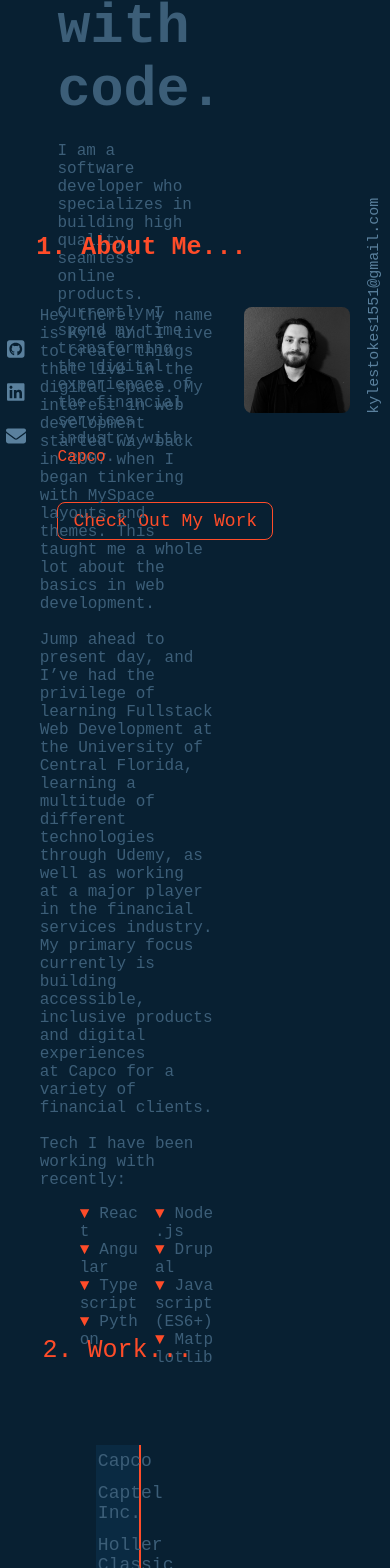
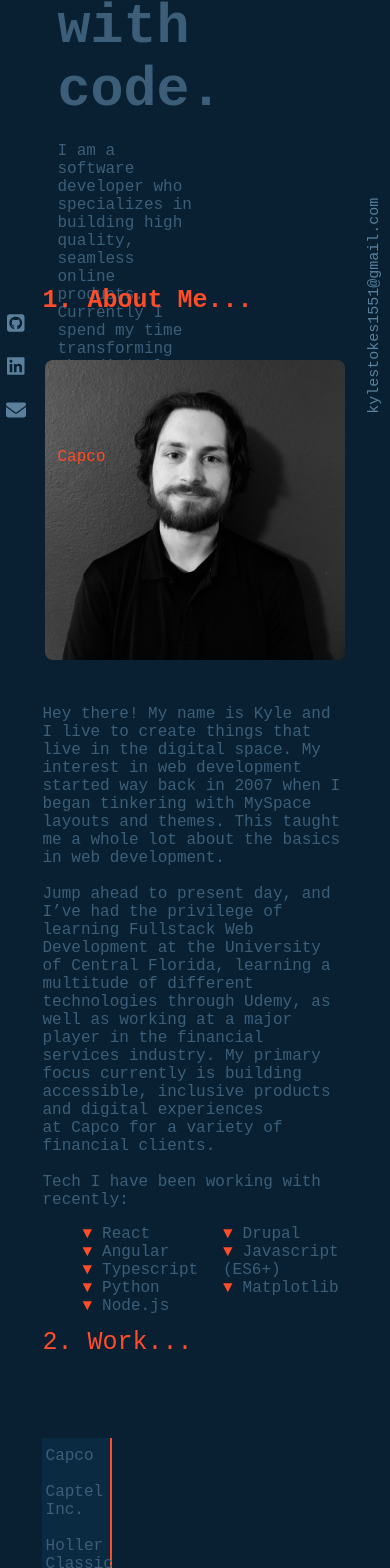
Before and after one commit to kylest0kes/folio, a React (Create React App) app: page / in a window 390 px wide. Shown: the part 358-1926 px from the top of the page. Built offline with nearby package versions, Linux system fonts and the light colour scheme.

Commit message:
added a lot of web responsiveness

```diff
--- a/src/App.js
+++ b/src/App.js
@@ -16,6 +16,7 @@ import "./App.css";
 
 function App() {
   const isDesktop = useMediaQuery({ query: "(min-width: 860px)" });
+
 
   return (
     <div className="App">
--- /dev/null
+++ b/src/Components/AboutDesktop/AboutDesktop.css
@@ -0,0 +1,51 @@
+.bio-header {
+  margin-bottom: 45px;
+  color: #ff4c29;
+  font-size: 25px;
+}
+
+.bio-card {
+  display: flex;
+  flex-wrap: wrap;
+  justify-content: center;
+}
+
+.img-responsive {
+  width: 100%;
+  height: auto;
+  display: block;
+  border-radius: 8px;
+}
+
+.bio-card-img {
+  float: left;
+  width: 250px;
+  border-radius: 8px;
+}
+
+.bio-card-text {
+  max-width: 55%;
+  word-wrap: break-word;
+  font-size: 16px;
+  color: #3c5e78;
+  margin-left: 30px;
+}
+
+.bio-card-text h2 > small {
+  display: block;
+  font-size: 70%;
+}
+
+.tech {
+  columns: 2;
+  -webkit-columns: 2;
+  -moz-columns: 2;
+  list-style: none;
+}
+
+.tech li::before {
+  content: "\25bc";
+  transform: rotate(100deg);
+  padding-right: 10px;
+  color: #ff4c29;
+}
--- /dev/null
+++ b/src/Components/AboutDesktop/AboutDesktop.js
@@ -0,0 +1,51 @@
+import React from "react";
+import kyle from "../../Assets/imgs/kyle.jpg";
+
+import "./AboutDesktop.css";
+
+const AboutDesktop = () => {
+  return (
+    <div className="bio-container" id="about-me-section">
+      <h1 className="bio-header">1. About Me...</h1>
+      <div className="bio-card">
+        <div className="bio-card-img">
+          <img src={kyle} className="img-responsive" alt="kyle" />
+        </div>
+
+        <div className="bio-card-text">
+          <span className="about-me-desc">
+            Hey there! My name is Kyle and I live to create things that live in
+            the digital space. My interest in web development started way back
+            in 2007 when I began tinkering with MySpace layouts and themes. This
+            taught me a whole lot about the basics in web development.
+            <br />
+            <br />
+            Jump ahead to present day, and I’ve had the privilege of learning
+            Fullstack Web Development at the University of Central Florida,
+            learning a multitude of different technologies through Udemy, as
+            well as working at a major player in the financial services
+            industry. My primary focus currently is building accessible,
+            inclusive products and digital experiences at Capco for a variety of
+            financial clients.
+            <br />
+            <br />
+            Tech I have been working with recently:
+            <br />
+            <ul className="tech">
+              <li>React</li>
+              <li>Angular</li>
+              <li>Typescript</li>
+              <li>Python</li>
+              <li>Node.js</li>
+              <li>Drupal</li>
+              <li>Javascript (ES6+)</li>
+              <li>Matplotlib</li>
+            </ul>
+          </span>
+        </div>
+      </div>
+    </div>
+  );
+};
+
+export default AboutDesktop;
--- /dev/null
+++ b/src/Components/AboutResp/AboutResp.css
@@ -0,0 +1,25 @@
+.img-resp {
+    width: 300px;
+    display: block;
+    margin: 5px auto 45px auto;
+    border-radius: 8px;
+}
+
+.about-me-desc-resp {
+    font-size: 16px;
+    color: #3c5e78;
+}
+
+.tech-resp {
+    columns: 2;
+    -webkit-columns: 2;
+    -moz-columns: 2;
+    list-style: none;
+}
+
+.tech-resp li::before {
+    content: "\25bc";
+    transform: rotate(100deg);
+    padding-right: 10px;
+    color: #ff4c29;
+}
--- /dev/null
+++ b/src/Components/AboutResp/AboutResp.js
@@ -0,0 +1,48 @@
+import React from "react";
+import kyle from "../../Assets/imgs/kyle.jpg";
+
+import "./AboutResp.css";
+
+const AboutResp = () => {
+  return (
+    <div>
+      <h1 className="bio-header">1. About Me...</h1>
+      <div className="resp-img-div">
+        <img src={kyle} className="img-resp" alt="kyle" />
+      </div>
+
+      <div className="bio-card-text-resp">
+        <span className="about-me-desc-resp">
+          Hey there! My name is Kyle and I live to create things that live in
+          the digital space. My interest in web development started way back in
+          2007 when I began tinkering with MySpace layouts and themes. This
+          taught me a whole lot about the basics in web development.
+          <br />
+          <br />
+          Jump ahead to present day, and I’ve had the privilege of learning
+          Fullstack Web Development at the University of Central Florida,
+          learning a multitude of different technologies through Udemy, as well
+          as working at a major player in the financial services industry. My
+          primary focus currently is building accessible, inclusive products and
+          digital experiences at Capco for a variety of financial clients.
+          <br />
+          <br />
+          Tech I have been working with recently:
+          <br />
+          <ul className="tech-resp">
+            <li>React</li>
+            <li>Angular</li>
+            <li>Typescript</li>
+            <li>Python</li>
+            <li>Node.js</li>
+            <li>Drupal</li>
+            <li>Javascript (ES6+)</li>
+            <li>Matplotlib</li>
+          </ul>
+        </span>
+      </div>
+    </div>
+  );
+};
+
+export default AboutResp;
--- a/src/Components/WorkItem/WorkItem.css
+++ b/src/Components/WorkItem/WorkItem.css
@@ -81,3 +81,13 @@ ul.tabs li:before {
 ul.tabs li:hover:before {
   transform: scaleX(1);
 }
+
+@media(max-width: 1020px) {
+  .tab_div {
+    width: 100%;
+  }
+
+  ul.tabs li {
+    font-size: 16px;
+  }
+}
--- a/src/Sections/About/About.js
+++ b/src/Sections/About/About.js
@@ -14,7 +14,7 @@ const About = () => {
             <p className="about-text">
               I am a software developer who specializes in building high quality,
               seamless online products. Currently I spend my time transforming the digital
-              experiences of the financial services industry with
+              experiences in the financial services industry with
               <a className="capco" target='blank' href="https://www.capco.com">Capco</a>.
             </p>
           </div>
--- a/src/Sections/AboutMe/AboutMe.css
+++ /dev/null
@@ -1,52 +0,0 @@
-.bio-header {
-  margin-bottom: 45px;
-  color: #ff4c29;
-  font-size: 25px;
-}
-
-.bio-card {
-  display: flex;
-  flex-wrap: wrap;
-  justify-content: center;
-}
-
-.img-responsive {
-  width: 100%;
-  height: auto;
-  display: block;
-  border-radius: 8px;
-}
-
-.bio-card-img {
-  float: right;
-  width: 30%;
-  min-width: 106px;
-  border-radius: 8px;
-}
-
-.bio-card-text {
-  max-width: 55%;
-  word-wrap: break-word;
-  font-size: 16px;
-  color: #3c5e78;
-  margin-right: 30px;
-}
-
-.bio-card-text h2 > small {
-  display: block;
-  font-size: 70%;
-}
-
-.tech {
-  columns: 2;
-  -webkit-columns: 2;
-  -moz-columns: 2;
-  list-style: none;
-}
-
-.tech li::before {
-  content: "\25bc";
-  transform: rotate(100deg);
-  padding-right: 10px;
-  color: #ff4c29;
-}
--- a/src/Sections/AboutMe/AboutMe.js
+++ b/src/Sections/AboutMe/AboutMe.js
@@ -1,50 +1,20 @@
 import React from "react";
-import kyle from "../../Assets/imgs/kyle.jpg";
+import { useMediaQuery } from "react-responsive";
 
-import "./AboutMe.css";
+import AboutDesktop from "../../Components/AboutDesktop/AboutDesktop";
+import AboutResp from "../../Components/AboutResp/AboutResp";
+
+
 
 const AboutMe = () => {
+  const useResp = useMediaQuery({ query: "(max-width: 940px)"});
+
   return (
-    <div className="bio-container" id="about-me-section">
-      <h1 className="bio-header">1. About Me...</h1>
-      <div className="bio-card">
-        <div className="bio-card-text">
-          <span className="about-me-desc">
-            Hey there! My name is Kyle and I live to create things that live in
-            the digital space. My interest in web development started way back
-            in 2007 when I began tinkering with MySpace layouts and themes. This
-            taught me a whole lot about the basics in web development.
-            <br />
-            <br />
-            Jump ahead to present day, and I’ve had the privilege of learning
-            Fullstack Web Development at the University of Central Florida,
-            learning a multitude of different technologies through Udemy, as
-            well as working at a major player in the financial services
-            industry. My primary focus currently is building accessible,
-            inclusive products and digital experiences at Capco for a variety of
-            financial clients.
-            <br />
-            <br />
-            Tech I have been working with recently:
-            <br/>
-            <ul className="tech">
-              <li>React</li>
-              <li>Angular</li>
-              <li>Typescript</li>
-              <li>Python</li>
-              <li>Node.js</li>
-              <li>Drupal</li>
-              <li>Javascript (ES6+)</li>
-              <li>Matplotlib</li>
-            </ul>
-          </span>
-        </div>
+    <div>
+      {!useResp && <AboutDesktop />}
+      {useResp && <AboutResp />}
+    </div>
 
-        <div className="bio-card-img">
-          <img src={kyle} className="img-responsive" alt="kyle" />
-        </div>
-      </div>
-    </div>
   );
 };
 
--- a/src/Sections/Left_Side/LeftSide.css
+++ b/src/Sections/Left_Side/LeftSide.css
@@ -8,7 +8,7 @@
     list-style: none;
     padding: 0;
     position: absolute;
-    bottom: 104px;
+    bottom: 130px;
     width: 100%;
 }
 
```
